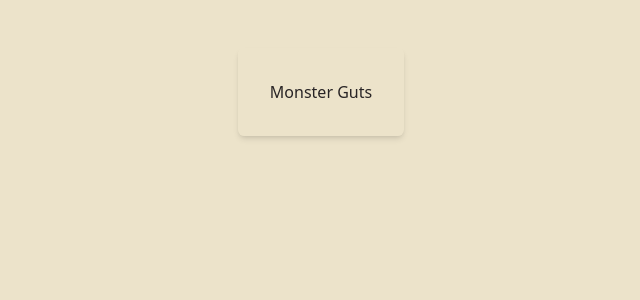
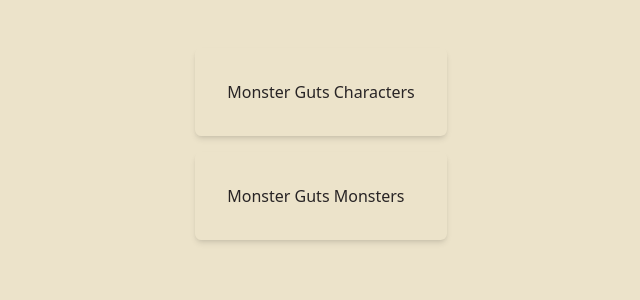
Before and after one commit to jlgcosio/CharacterSheets, a SvelteKit app: page / in a window 1280 px wide. Shown: the top 300 px of the page, without its empty margins (319-959 px from the left). Built offline with nearby package versions, Linux system fonts and the light colour scheme.

Commit message:
Update home buttons

```diff
--- a/src/routes/+page.svelte
+++ b/src/routes/+page.svelte
@@ -2,7 +2,10 @@
 	<div class="container py-12">
 		<div class="grid grid-flow-row justify-center gap-4 align-middle">
 			<div class="card col-auto shadow-md">
-				<a class="card-body" href="/sheets/monster-guts">Monster Guts</a>
+				<a class="card-body" href="/sheets/monster-guts/character">Monster Guts Characters</a>
+			</div>
+			<div class="card col-auto shadow-md">
+				<a class="card-body" href="/sheets/monster-guts/monsters">Monster Guts Monsters</a>
 			</div>
 			<!-- TODO Godbound -->
 			<div class="card col-auto hidden shadow-md">
```
